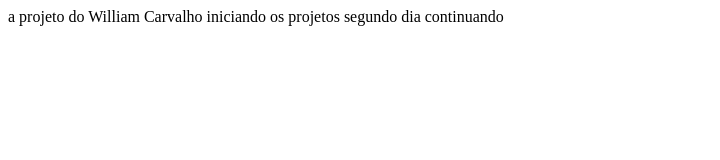
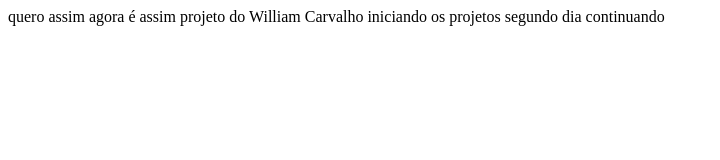
Before and after one commit to william2305-d/meu-site, a plain HTML site: page index.html in a window 1280 px wide. Shown: the whole page, without its empty margins (0-720 px from the left). Drawn offline with Linux system fonts and the light colour scheme.

Commit message:
mudando linhas

```diff
--- a/index.html
+++ b/index.html
@@ -2,7 +2,8 @@
 	<head>
 	</head>
 	<body>
-        a
+        quero assim
+        agora é assim
 		projeto do William Carvalho
 		iniciando os projetos
 		segundo dia
```
